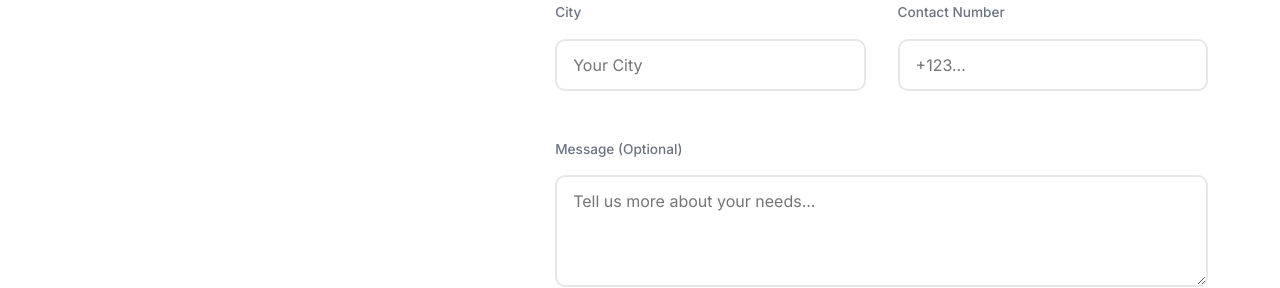
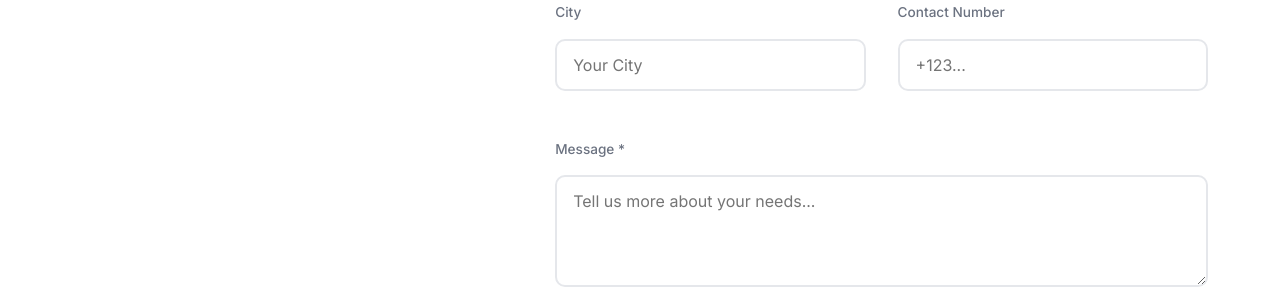
Before and after one commit to huzzy69/fg-free-wifi, a React (Vite) app: page /contact in a window 1280 px wide. Shown: the part 820-1108 px from the top of the page. Built offline with nearby package versions, Linux system fonts and the light colour scheme.

Commit message:
Make all form fields compulsory

```diff
--- a/src/pages/Advertisers.tsx
+++ b/src/pages/Advertisers.tsx
@@ -432,12 +432,13 @@ const Advertisers: React.FC = () => {
                                 </div>
 
                                 <div className="form-group">
-                                    <label htmlFor="budget">Monthly Budget</label>
+                                    <label htmlFor="budget">Monthly Budget *</label>
                                     <select
                                         id="budget"
                                         name="budget"
                                         value={formData.budget}
                                         onChange={handleChange}
+                                        required
                                     >
                                         <option value="">Select budget range</option>
                                         <option value="25k-50k">PKR 25,000 - 50,000</option>
@@ -448,13 +449,14 @@ const Advertisers: React.FC = () => {
                                 </div>
 
                                 <div className="form-group">
-                                    <label htmlFor="message">Message</label>
+                                    <label htmlFor="message">Message *</label>
                                     <textarea
                                         id="message"
                                         name="message"
                                         value={formData.message}
                                         onChange={handleChange}
                                         rows={4}
+                                        required
                                         placeholder="Tell us about your advertising goals..."
                                     ></textarea>
                                 </div>
--- a/src/pages/Contact.tsx
+++ b/src/pages/Contact.tsx
@@ -150,8 +150,8 @@ const Contact: React.FC = () => {
                                         </div>
                                     </div>
                                     <div className="form-group">
-                                        <label>Message (Optional)</label>
-                                        <textarea name="message" value={formData.message} onChange={handleChange} rows={4} placeholder="Tell us more about your needs..."></textarea>
+                                        <label>Message *</label>
+                                        <textarea name="message" value={formData.message} onChange={handleChange} rows={4} required placeholder="Tell us more about your needs..."></textarea>
                                     </div>
                                     <button type="submit" className="btn btn-primary btn-full" disabled={isSubmitting}>
                                         {isSubmitting ? 'Submitting...' : (activeTab === 'advertiser' ? 'Become an Advertiser' : 'Request Free Internet')}
```
